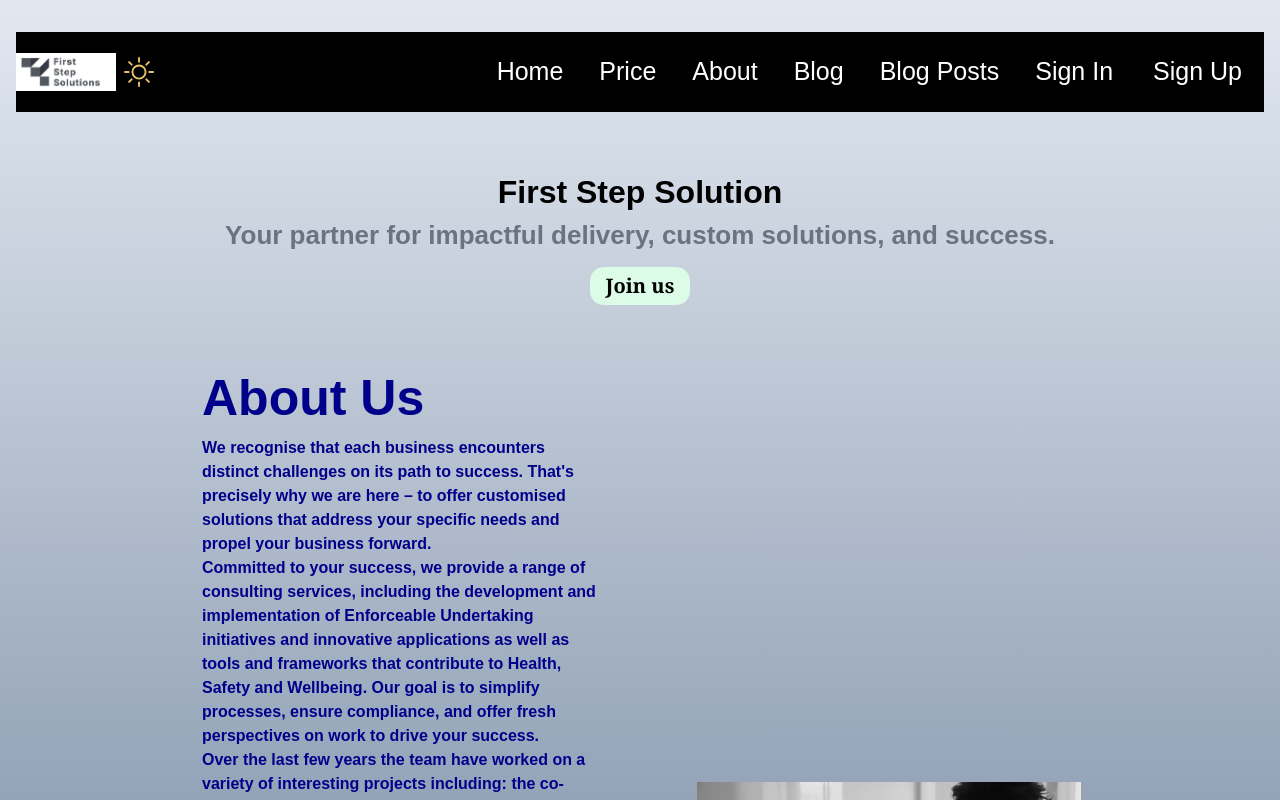
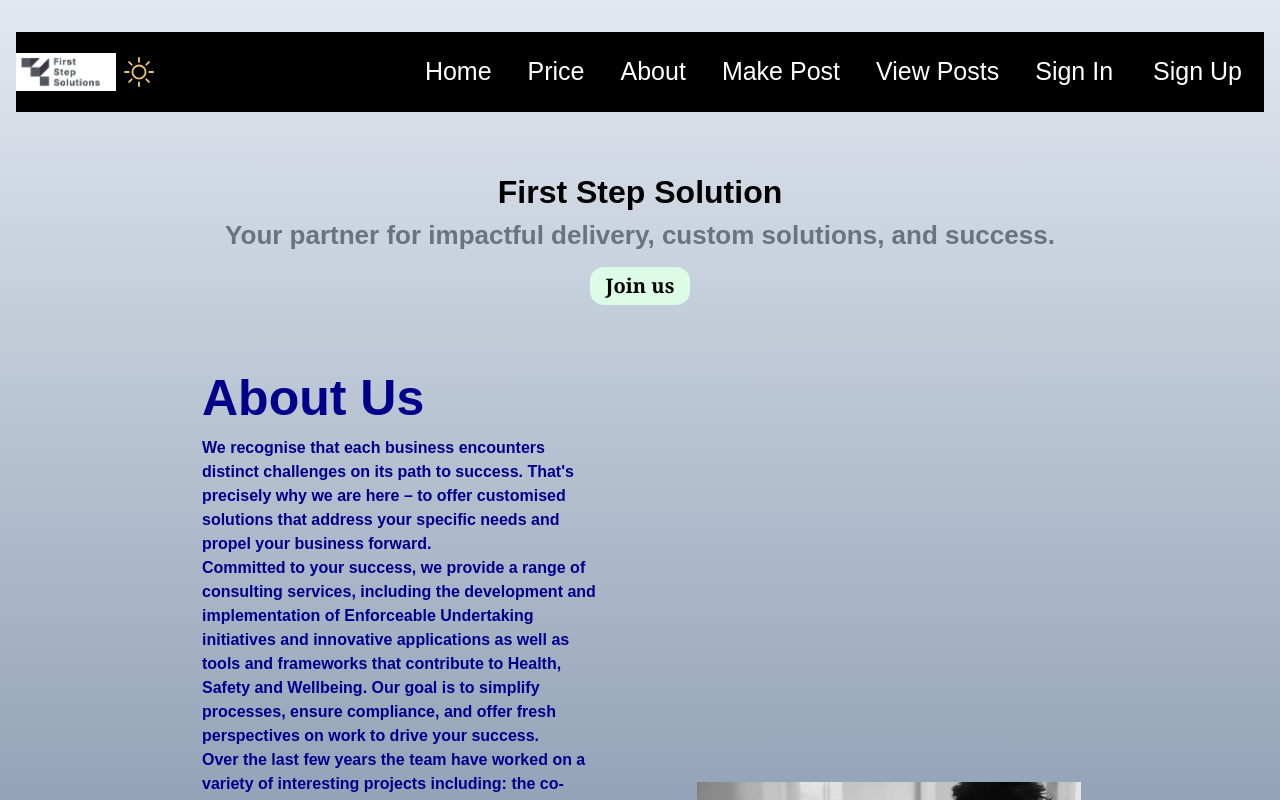
Before and after one commit to BenRogers00/Safely-Different-App, a React (Create React App) app in the folder safely-different/: page / in a window 1280 px wide. Built offline with nearby package versions, Linux system fonts and the light colour scheme; no server answers.

Commit message:
fix navbar titles and remove redundant line

```diff
--- a/safely-different/src/App.js
+++ b/safely-different/src/App.js
@@ -7,7 +7,6 @@ import HomePageUI from './components/UI/HomepageComponents/HomePageUI'
 import AuthDetails from './components/AuthDetails';
 import UserProfile from './components/profile/UserProfile';
 import ProtectedRoute from './components/auth/ProtectedRoute';
-// import TextField from './textFieldtoDb';
 import BlogWriter from './components/blogPosts/blogWriter';
 import BlogDisplay from './components/blogPosts/blogPostDisplay.jsx';
 import Payment from './components/payment/Payment';
--- a/safely-different/src/components/UI/HomepageComponents/NavBar.jsx
+++ b/safely-different/src/components/UI/HomepageComponents/NavBar.jsx
@@ -64,9 +64,9 @@ function NavBar(props) {
               <li className="mx-2">
                 <Link to="/about">About</Link></li>
               <li className="mx-2">
-                <Link to="/blogWriter">Blog</Link></li>
+                <Link to="/blogWriter">Make Post</Link></li>
               <li className="mx-2">
-                <Link to="/blogPosts">Blog Posts</Link></li>
+                <Link to="/blogPosts">View Posts</Link></li>
               {authUser ? (
                 <>
                   <li className="mx-2">
```
